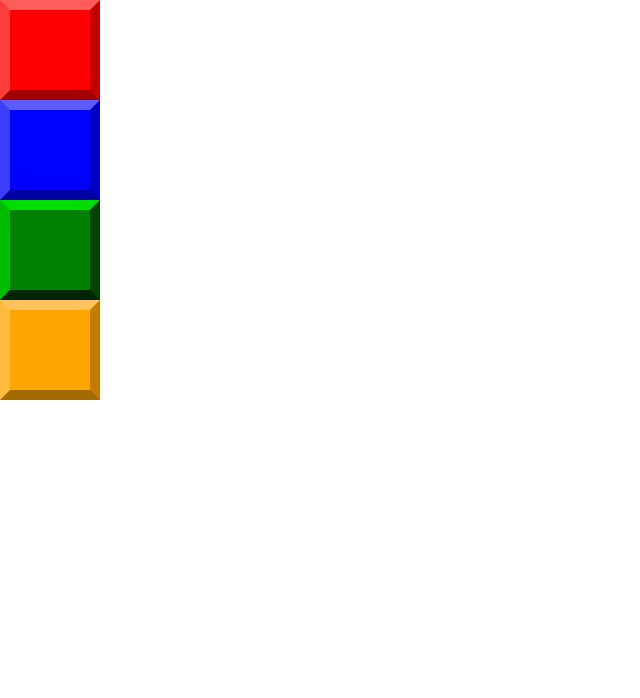
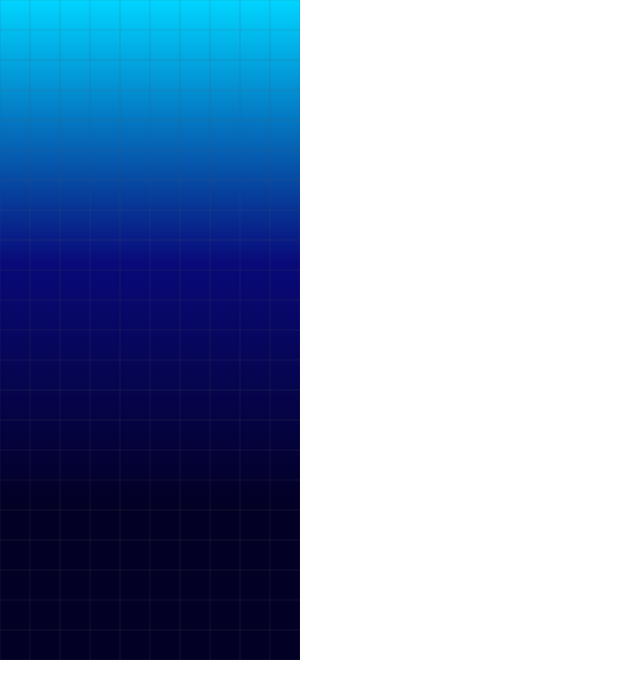
Before and after one commit to juangf/React-Tetris, a React app: page / in a window 1280 px wide. Shown: the whole page, without its empty margins (0-640 px from the left). Built offline with nearby package versions, Linux system fonts and the light colour scheme.

Commit message:
feat(BlockMatrix): Draw the blocks matrix

```diff
--- a/src/components/Block.js
+++ b/src/components/Block.js
@@ -4,13 +4,21 @@ import '../css/Block.css';
 class Block extends Component {
 	constructor(props) {
     super(props);
-    console.log(props);
+    this.state = {
+      empty: true
+    }
   }
 
   render() {
-    return (
-      <div className={`Block ${this.props.color}`}></div>
-    );
+    if (this.state.empty) {
+      return (
+        <div className="Block"></div>
+      );
+    } else {
+      return (
+        <div className={`Block ${this.props.color}`}></div>
+      );
+    }
   }
 }
 
--- a/src/components/BlockMatrix.js
+++ b/src/components/BlockMatrix.js
@@ -1,14 +1,15 @@
 import React, { Component } from 'react';
 import Block from './Block';
+import '../css/BlockMatrix.css';
 
 class BlockMatrix extends Component {
   render() {
+    let size = 10 * 22;
     return (
-      <div>
-        <Block color="red" />
-        <Block color="blue" />
-        <Block color="green" />
-        <Block color="orange" />
+      <div className="BlockMatrix">
+        {[...Array(size)].map((x, i) =>
+          <Block />
+        )}
       </div>
     );
   }
--- a/src/scss/Block.scss
+++ b/src/scss/Block.scss
@@ -2,17 +2,19 @@ $colors: blue, red, green, orange;
 
 .Block {
     position: relative;
-    width: 100px;
-    height: 100px;
+    width: 10%;
+    height: 4.55%;
+    box-shadow: inset 0px 0px 1px #555555;
 
     @each $color in $colors {
         &.#{$color} {
             background-color: $color;
-            border: 10px solid $color;
+            border: .22em solid $color;
             border-bottom-color: darken($color, 18%);
             border-right-color: darken($color, 12%);
             border-top-color: lighten($color, 18%);
             border-left-color: lighten($color, 12%);
+            box-shadow: none;
         }
     }
 }
--- /dev/null
+++ b/src/scss/BlockMatrix.scss
@@ -0,0 +1,13 @@
+$bmWidthRatio  : 1;
+$bmHeightRatio : 2.2;
+$size : 300px;
+
+.BlockMatrix {
+    position: relative;
+    background: rgb(2,0,36);
+    background: linear-gradient(0deg, rgba(2,0,36,1) 23%, rgba(9,9,121,1) 60%, rgba(0,212,255,1) 100%);
+    width: $bmWidthRatio * $size;
+    height: $bmHeightRatio * $size;
+    display: flex;
+    flex-wrap: wrap;
+}
```
Also changed, not shown: src/css/Block.css, src/css/BlockMatrix.css (added).
